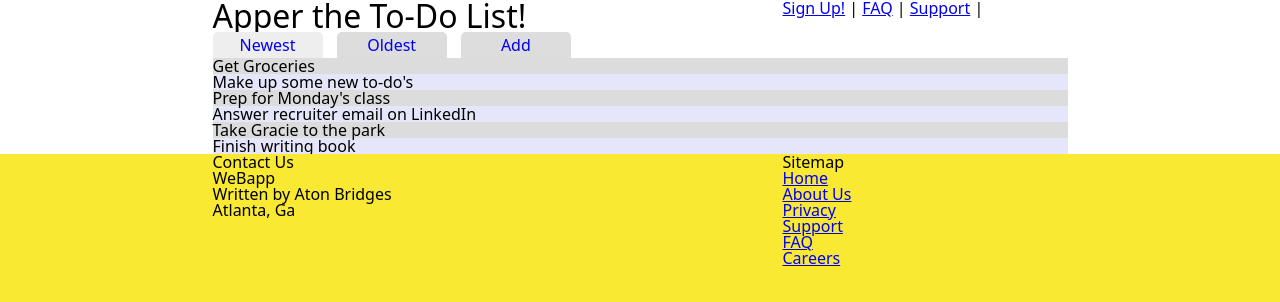
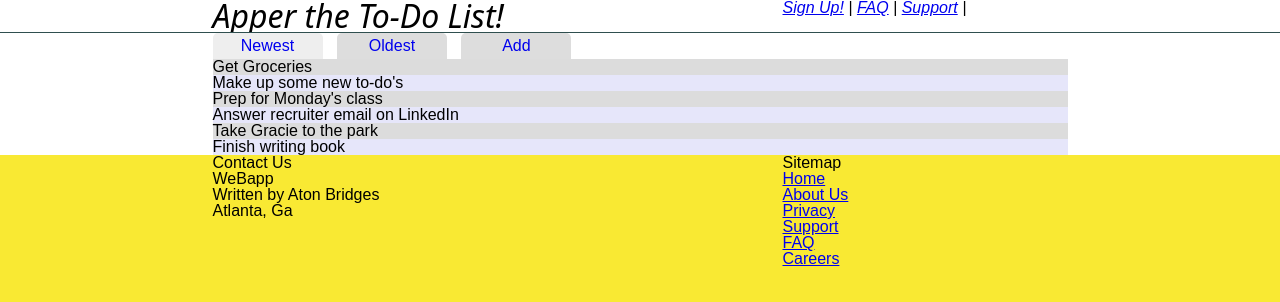
Before and after one commit to atonb117/LWAD-Apper, a plain HTML site: page index.html in a window 1280 px wide. Drawn offline with nearby package versions, Linux system fonts and the light colour scheme; a web font is replaced by a local one.

Commit message:
Lots of issues getting css the way i want it...

```diff
--- a/css/style.css
+++ b/css/style.css
@@ -1,7 +1,12 @@
 body {
 	background: #f9e933;
-	font-family: 'Droid', sans;
+	font-family: 'Droid', sans-serif;
 	font-size: 100%;
+}
+
+
+header, main, footer {
+	min-width: 855px;
 }
 
 header h1, h2, h3, h4 {
@@ -25,19 +30,20 @@ h3 {
 h4 {
 	font-size: small;
 }
-header, main, footer {
-	min-width: 855px;
-}
 
 header .container, main .container, footer .container {
 	max-width: 855px;
 	margin: auto;
+	/*padding-top: 10px;**/
+	/*padding-bottom: 20px;*/
 	clear:	both;
 }
 
 header {
 	background: white;
 	overflow: auto;
+	font-style: italic;
+	border-bottom: 1px solid darkslategray;
 }
 
 
@@ -51,6 +57,7 @@ header nav {
 main {
 	background: white;
 	overflow: auto;
+	/*border-: 1px solid darkslategray;*/
 }
 
 .content li:nth-child(even) {
```
